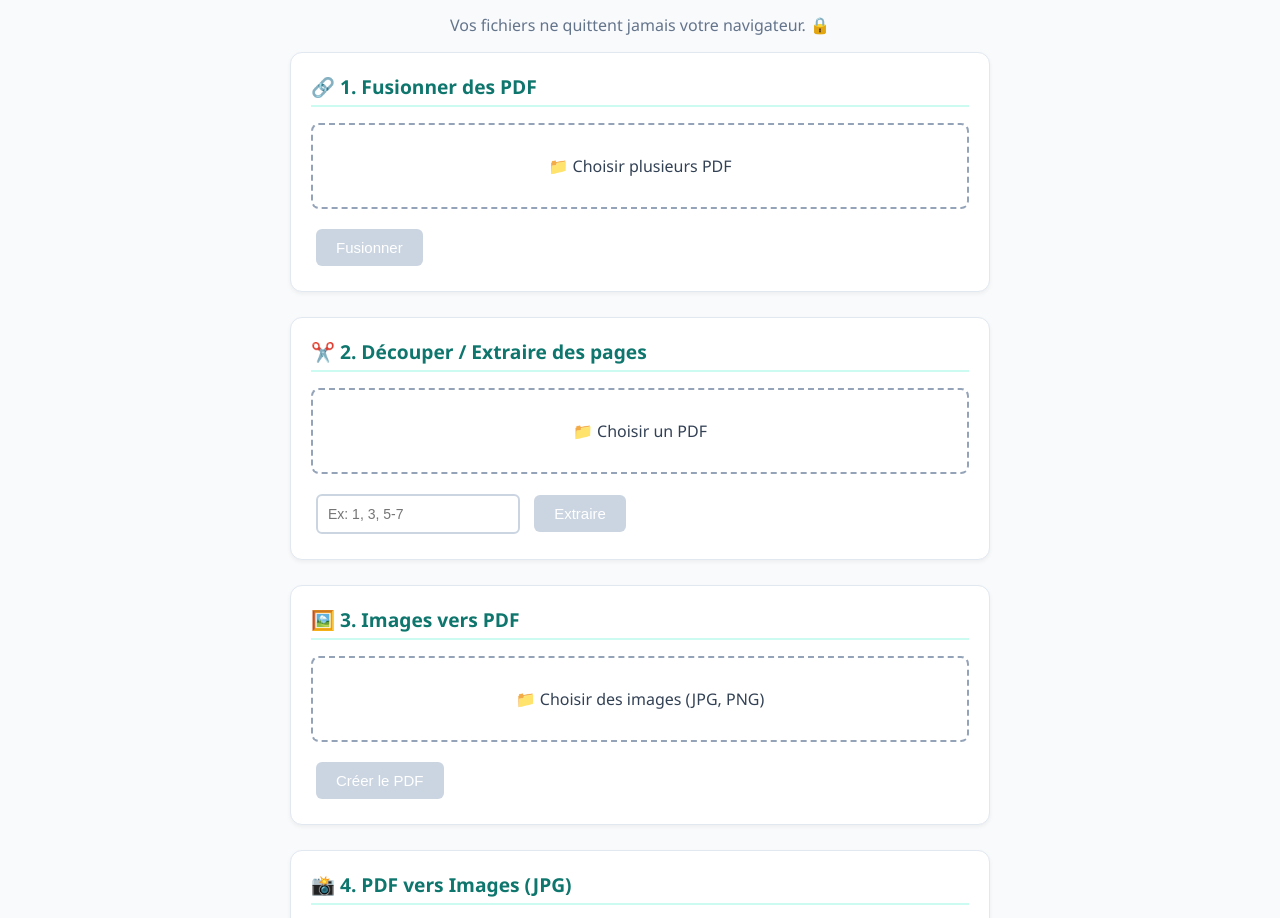
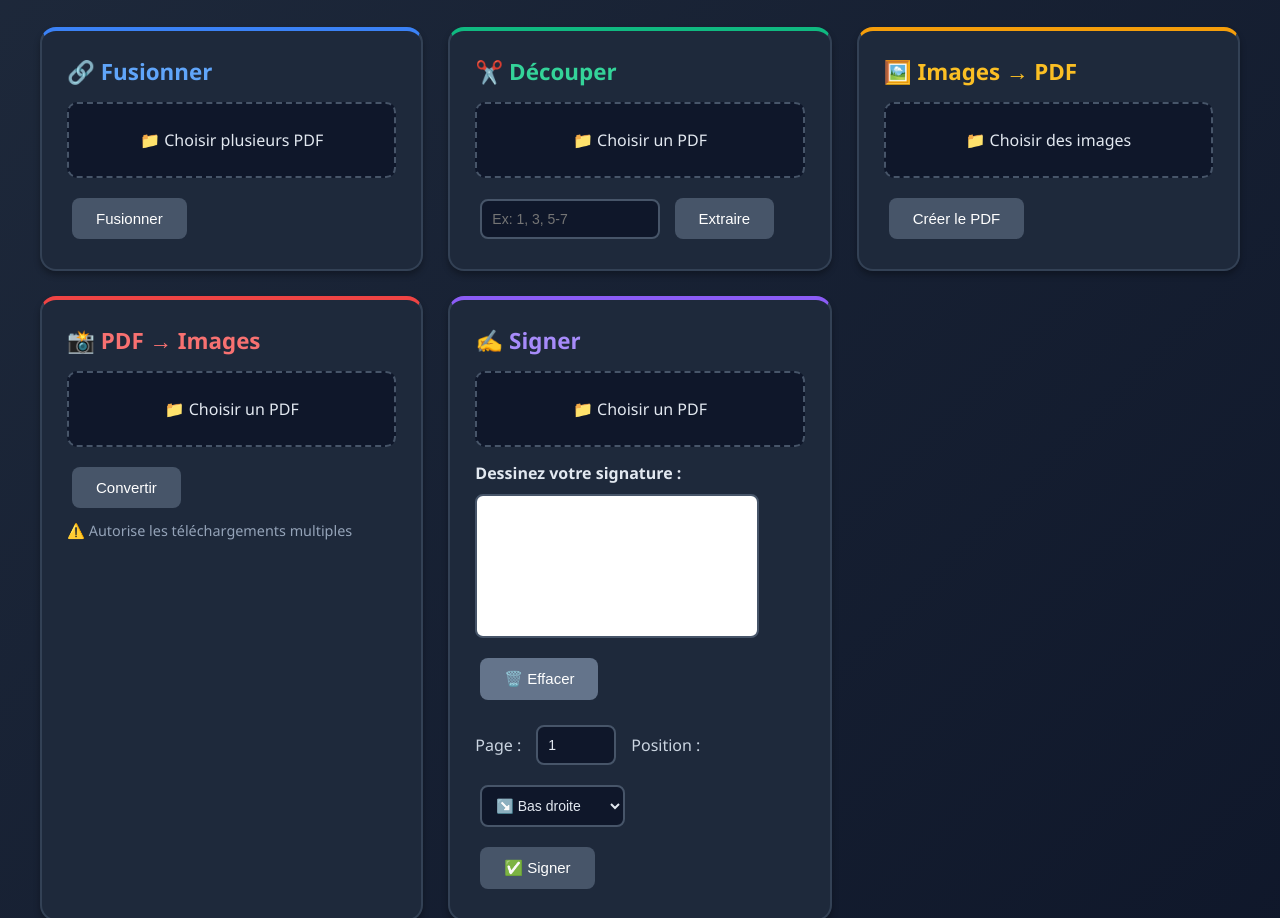
Before and after one commit to merlau76/mon-pdf-tool, a plain HTML site: page index.html in a window 1280 px wide. Shown: the part 130-1048 px from the top of the page. Drawn offline with nearby package versions, Linux system fonts and the light colour scheme; a script that the page names is missing.

Commit message:
Update index.html

```diff
--- a/index.html
+++ b/index.html
@@ -5,39 +5,214 @@
   <meta name="viewport" content="width=device-width, initial-scale=1.0">
   <title>Mon Super Outil PDF</title>
   <style>
-    body { font-family: 'Segoe UI', Arial, sans-serif; max-width: 700px; margin: 30px auto; padding: 20px; background: #f8fafc; color: #334155; }
-    h1 { text-align: center; color: #2563eb; margin-bottom: 30px; }
-    h2 { color: #0f766e; font-size: 1.2rem; border-bottom: 2px solid #ccfbf1; padding-bottom: 5px; margin-top: 0; }
-    .section { background: white; border: 1px solid #e2e8f0; padding: 20px; margin-bottom: 25px; border-radius: 12px; box-shadow: 0 2px 4px rgba(0,0,0,0.05); }
-    .drop-zone { border: 2px dashed #94a3b8; padding: 30px; margin: 15px 0; border-radius: 8px; cursor: pointer; text-align: center; transition: 0.2s; }
-    .drop-zone:hover { border-color: #2563eb; background: #eff6ff; }
-    button { background: #2563eb; color: white; border: none; padding: 10px 20px; font-size: 15px; border-radius: 6px; cursor: pointer; margin: 5px; transition: 0.2s; }
-    button:hover { background: #1d4ed8; }
-    button:disabled { background: #cbd5e1; cursor: not-allowed; }
-    button.secondary { background: #64748b; }
-    button.secondary:hover { background: #475569; }
+    * { box-sizing: border-box; margin: 0; padding: 0; }
+
+    body {
+      font-family: 'Segoe UI', Arial, sans-serif;
+      background: linear-gradient(135deg, #1e293b 0%, #0f172a 100%);
+      color: #e2e8f0;
+      min-height: 100vh;
+      padding: 30px 20px;
+    }
+
+    h1 {
+      text-align: center;
+      color: #60a5fa;
+      margin-bottom: 10px;
+      font-size: 2.5rem;
+      text-shadow: 0 2px 10px rgba(96, 165, 250, 0.3);
+    }
+
+    .subtitle {
+      text-align: center;
+      color: #94a3b8;
+      margin-bottom: 40px;
+      font-size: 1rem;
+    }
+
+    .grid {
+      display: grid;
+      grid-template-columns: repeat(auto-fit, minmax(320px, 1fr));
+      gap: 25px;
+      max-width: 1200px;
+      margin: 0 auto;
+    }
+
+    .card {
+      background: #1e293b;
+      border: 2px solid #334155;
+      border-radius: 16px;
+      padding: 25px;
+      transition: all 0.3s ease;
+      box-shadow: 0 4px 6px rgba(0, 0, 0, 0.3);
+    }
+
+    .card:hover {
+      transform: translateY(-5px);
+      box-shadow: 0 8px 20px rgba(0, 0, 0, 0.5);
+    }
+
+    .card h2 {
+      font-size: 1.4rem;
+      margin-bottom: 15px;
+      display: flex;
+      align-items: center;
+      gap: 10px;
+    }
+
+    .card.fusion { border-top: 4px solid #3b82f6; }
+    .card.fusion h2 { color: #60a5fa; }
+
+    .card.split { border-top: 4px solid #10b981; }
+    .card.split h2 { color: #34d399; }
+
+    .card.img-to-pdf { border-top: 4px solid #f59e0b; }
+    .card.img-to-pdf h2 { color: #fbbf24; }
+
+    .card.pdf-to-img { border-top: 4px solid #ef4444; }
+    .card.pdf-to-img h2 { color: #f87171; }
+
+    .card.signature { border-top: 4px solid #8b5cf6; }
+    .card.signature h2 { color: #a78bfa; }
+
+    .drop-zone {
+      border: 2px dashed #475569;
+      padding: 25px;
+      margin: 15px 0;
+      border-radius: 10px;
+      cursor: pointer;
+      text-align: center;
+      transition: all 0.2s;
+      background: #0f172a;
+    }
+
+    .drop-zone:hover {
+      border-color: #60a5fa;
+      background: #1e293b;
+    }
+
+    button {
+      background: #3b82f6;
+      color: white;
+      border: none;
+      padding: 12px 24px;
+      font-size: 15px;
+      border-radius: 8px;
+      cursor: pointer;
+      margin: 5px;
+      transition: all 0.2s;
+      font-weight: 500;
+    }
+
+    button:hover {
+      background: #2563eb;
+      transform: scale(1.05);
+    }
+
+    button:disabled {
+      background: #475569;
+      cursor: not-allowed;
+      transform: none;
+    }
+
+    button.secondary {
+      background: #64748b;
+    }
+
+    button.secondary:hover {
+      background: #475569;
+    }
+
     input[type="text"], input[type="number"], select {
-      padding: 10px; border: 2px solid #cbd5e1; border-radius: 6px; font-size: 14px; margin: 5px;
+      padding: 10px;
+      border: 2px solid #475569;
+      border-radius: 8px;
+      font-size: 14px;
+      margin: 5px;
+      background: #0f172a;
+      color: #e2e8f0;
     }
+
+    input[type="text"]:focus, input[type="number"]:focus, select:focus {
+      outline: none;
+      border-color: #60a5fa;
+    }
+
     input[type="text"] { width: 180px; }
     input[type="number"] { width: 80px; }
-    #status { text-align: center; margin-top: 20px; font-weight: bold; min-height: 24px; }
-    .success { color: #059669; }
-    .error { color: #dc2626; }
-    canvas { border: 1px solid #cbd5e1; border-radius: 6px; background: white; cursor: crosshair; touch-action: none; max-width: 100%; }
-    .info { font-size: 0.9rem; color: #64748b; margin-top: 5px; }
-    .sig-options { display: flex; flex-wrap: wrap; align-items: center; gap: 10px; margin-top: 15px; }
-    .sig-options label { font-weight: 500; }
+
+    #status {
+      text-align: center;
+      margin-top: 30px;
+      font-weight: bold;
+      min-height: 24px;
+      font-size: 1.1rem;
+      padding: 15px;
+      border-radius: 10px;
+      max-width: 600px;
+      margin-left: auto;
+      margin-right: auto;
+    }
+
+    .success {
+      color: #34d399;
+      background: rgba(16, 185, 129, 0.1);
+      border: 1px solid #10b981;
+    }
+
+    .error {
+      color: #f87171;
+      background: rgba(239, 68, 68, 0.1);
+      border: 1px solid #ef4444;
+    }
+
+    canvas {
+      border: 2px solid #475569;
+      border-radius: 8px;
+      background: white;
+      cursor: crosshair;
+      touch-action: none;
+      max-width: 100%;
+      margin: 10px 0;
+    }
+
+    .info {
+      font-size: 0.9rem;
+      color: #94a3b8;
+      margin-top: 8px;
+    }
+
+    .sig-options {
+      display: flex;
+      flex-wrap: wrap;
+      align-items: center;
+      gap: 10px;
+      margin-top: 15px;
+    }
+
+    .sig-options label {
+      font-weight: 500;
+      color: #cbd5e1;
+    }
+
+    @media (max-width: 768px) {
+      .grid {
+        grid-template-columns: 1fr;
+      }
+      h1 { font-size: 1.8rem; }
+    }
   </style>
 </head>
 <body>
 
-  <h1>📄 Mon Outil PDF 100% Local</h1>
-  <p style="text-align:center; color:#64748b;">Vos fichiers ne quittent jamais votre navigateur. 🔒</p>
+  <h1>📄 Mon Outil PDF</h1>
+  <p class="subtitle">Vos fichiers ne quittent jamais votre navigateur 🔒</p>
+
+  <div class="grid">
 
     <!-- 1. FUSION -->
-  <div class="section">
-    <h2>🔗 1. Fusionner des PDF</h2>
+    <div class="card fusion">
+      <h2>🔗 Fusionner</h2>
       <div class="drop-zone" onclick="document.getElementById('merge-files').click()">📁 Choisir plusieurs PDF</div>
       <input type="file" id="merge-files" accept="application/pdf" multiple hidden>
       <div id="merge-list" class="info"></div>
@@ -45,8 +220,8 @@
     </div>
 
     <!-- 2. DECOUPE -->
-  <div class="section">
-    <h2>✂️ 2. Découper / Extraire des pages</h2>
+    <div class="card split">
+      <h2>✂️ Découper</h2>
       <div class="drop-zone" onclick="document.getElementById('split-file').click()">📁 Choisir un PDF</div>
       <input type="file" id="split-file" accept="application/pdf" hidden>
       <div id="split-info" class="info"></div>
@@ -55,37 +230,36 @@
     </div>
 
     <!-- 3. IMAGES VERS PDF -->
-  <div class="section">
-    <h2>🖼️ 3. Images vers PDF</h2>
-    <div class="drop-zone" onclick="document.getElementById('img-files').click()">📁 Choisir des images (JPG, PNG)</div>
+    <div class="card img-to-pdf">
+      <h2>🖼️ Images → PDF</h2>
+      <div class="drop-zone" onclick="document.getElementById('img-files').click()">📁 Choisir des images</div>
       <input type="file" id="img-files" accept="image/jpeg, image/png" multiple hidden>
       <div id="img-list" class="info"></div>
       <button id="img-to-pdf-btn" disabled>Créer le PDF</button>
     </div>
 
     <!-- 4. PDF VERS IMAGES -->
-  <div class="section">
-    <h2>📸 4. PDF vers Images (JPG)</h2>
+    <div class="card pdf-to-img">
+      <h2>📸 PDF → Images</h2>
       <div class="drop-zone" onclick="document.getElementById('pdf-to-img-file').click()">📁 Choisir un PDF</div>
       <input type="file" id="pdf-to-img-file" accept="application/pdf" hidden>
       <div id="pdf-to-img-info" class="info"></div>
-    <button id="pdf-to-img-btn" disabled>Convertir les pages</button>
-    <p class="info">⚠️ <em>Autorise les téléchargements multiples si ton navigateur le demande.</em></p>
+      <button id="pdf-to-img-btn" disabled>Convertir</button>
+      <p class="info">⚠️ Autorise les téléchargements multiples</p>
     </div>
 
-  <!-- 5. SIGNATURE (AMÉLIORÉE) -->
-  <div class="section">
-    <h2>✍️ 5. Signer un PDF</h2>
-    <div class="drop-zone" onclick="document.getElementById('sign-file').click()">📁 Choisir un PDF à signer</div>
+    <!-- 5. SIGNATURE -->
+    <div class="card signature">
+      <h2>✍️ Signer</h2>
+      <div class="drop-zone" onclick="document.getElementById('sign-file').click()">📁 Choisir un PDF</div>
       <input type="file" id="sign-file" accept="application/pdf" hidden>
       <div id="sign-info" class="info"></div>
 
-    <p><strong>1. Dessinez votre signature ci-dessous :</strong></p>
-    <canvas id="sig-canvas" width="300" height="150"></canvas>
+      <p style="margin-top:15px;"><strong>Dessinez votre signature :</strong></p>
+      <canvas id="sig-canvas" width="280" height="140"></canvas>
       <br>
-    <button class="secondary" onclick="clearSignature()">🗑️ Effacer la signature</button>
+      <button class="secondary" onclick="clearSignature()">🗑️ Effacer</button>
 
-    <p style="margin-top:20px;"><strong>2. Choisissez où la placer :</strong></p>
       <div class="sig-options">
         <label for="sig-page">Page :</label>
         <input type="number" id="sig-page" value="1" min="1">
@@ -101,7 +275,9 @@
         </select>
       </div>
 
-    <button id="sign-btn" disabled style="margin-top:15px;">✅ Ajouter la signature au PDF</button>
+      <button id="sign-btn" disabled style="margin-top:15px;">✅ Signer</button>
+    </div>
+
   </div>
 
   <div id="status"></div>
@@ -112,15 +288,12 @@
   <script src="https://cdn.jsdelivr.net/npm/signature_pad@4.1.5/dist/signature_pad.umd.min.js"></script>
 
   <script>
-    // Configuration de pdf.js
     pdfjsLib.GlobalWorkerOptions.workerSrc = 'https://cdnjs.cloudflare.com/ajax/libs/pdf.js/3.11.174/pdf.worker.min.js';
     const { PDFDocument } = PDFLib;
 
-    // Variables globales
     let mergeFiles = [], splitFile = null, imgFiles = [], pdfToImgFile = null, signFile = null, signPdf = null;
     const status = document.getElementById('status');
 
-    // Fonction utilitaire de téléchargement
     function download(data, filename, type) {
       const blob = data instanceof Uint8Array ? new Blob([data], { type }) : new Blob([data], { type });
       const url = URL.createObjectURL(blob);
@@ -139,9 +312,7 @@
       status.className = isError ? 'error' : 'success';
     }
 
-    // ==========================================
-    // 1. FUSION
-    // ==========================================
+    // FUSION
     document.getElementById('merge-files').addEventListener('change', (e) => {
       mergeFiles = Array.from(e.target.files);
       document.getElementById('merge-list').textContent = mergeFiles.map(f => `✅ ${f.name}`).join(' | ');
@@ -162,9 +333,7 @@
       } catch (err) { setStatus('❌ Erreur: ' + err.message, true); }
     });
 
-    // ==========================================
-    // 2. DECOUPE
-    // ==========================================
+    // DECOUPE
     document.getElementById('split-file').addEventListener('change', async (e) => {
       splitFile = e.target.files[0];
       if (!splitFile) return;
@@ -203,9 +372,7 @@
       } catch (err) { setStatus('❌ Erreur: ' + err.message, true); }
     });
 
-    // ==========================================
-    // 3. IMAGES VERS PDF
-    // ==========================================
+    // IMAGES VERS PDF
     document.getElementById('img-files').addEventListener('change', (e) => {
       imgFiles = Array.from(e.target.files);
       document.getElementById('img-list').textContent = imgFiles.map(f => `✅ ${f.name}`).join(' | ');
@@ -227,9 +394,7 @@
       } catch (err) { setStatus('❌ Erreur: ' + err.message, true); }
     });
 
-    // ==========================================
-    // 4. PDF VERS IMAGES
-    // ==========================================
+    // PDF VERS IMAGES
     document.getElementById('pdf-to-img-file').addEventListener('change', async (e) => {
       pdfToImgFile = e.target.files[0];
       if (!pdfToImgFile) return;
@@ -239,7 +404,7 @@
     });
 
     document.getElementById('pdf-to-img-btn').addEventListener('click', async () => {
-      setStatus('⏳ Conversion en cours... (autorise les téléchargements multiples)');
+      setStatus('⏳ Conversion en cours...');
       try {
         const pdf = await pdfjsLib.getDocument({ data: await pdfToImgFile.arrayBuffer() }).promise;
         for (let i = 1; i <= pdf.numPages; i++) {
@@ -257,9 +422,7 @@
       } catch (err) { setStatus('❌ Erreur: ' + err.message, true); }
     });
 
-    // ==========================================
-    // 5. SIGNATURE (AMÉLIORÉE)
-    // ==========================================
+    // SIGNATURE
     const sigCanvas = document.getElementById('sig-canvas');
     const signaturePad = new SignaturePad(sigCanvas, { backgroundColor: 'rgb(255, 255, 255)' });
 
@@ -272,7 +435,6 @@
       const numPages = signPdf.getPageCount();
       document.getElementById('sign-info').textContent = `✅ ${signFile.name} (${numPages} pages)`;
 
-      // Met à jour le max du champ page
       const pageInput = document.getElementById('sig-page');
       pageInput.max = numPages;
       if (parseInt(pageInput.value) > numPages) pageInput.value = numPages;
@@ -298,12 +460,10 @@
         const sigImage = await signPdf.embedPng(sigDataUrl);
         const { width, height } = page.getSize();
 
-        // Taille de la signature
         const sigWidth = 120;
         const sigHeight = 60;
         const margin = 40;
 
-        // Calcul de la position selon le choix
         let x, y;
         switch(position) {
           case 'bottom-right':
```
Lines whose indentation alone changed are shown as unchanged.
